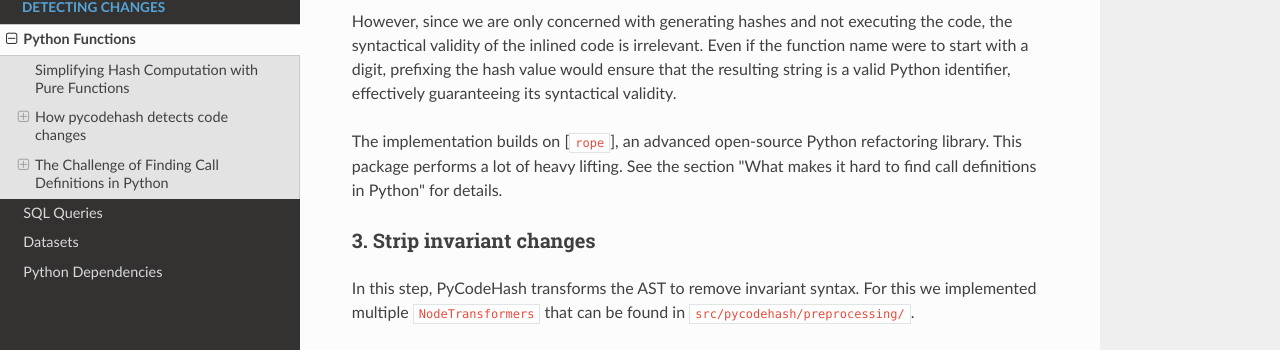
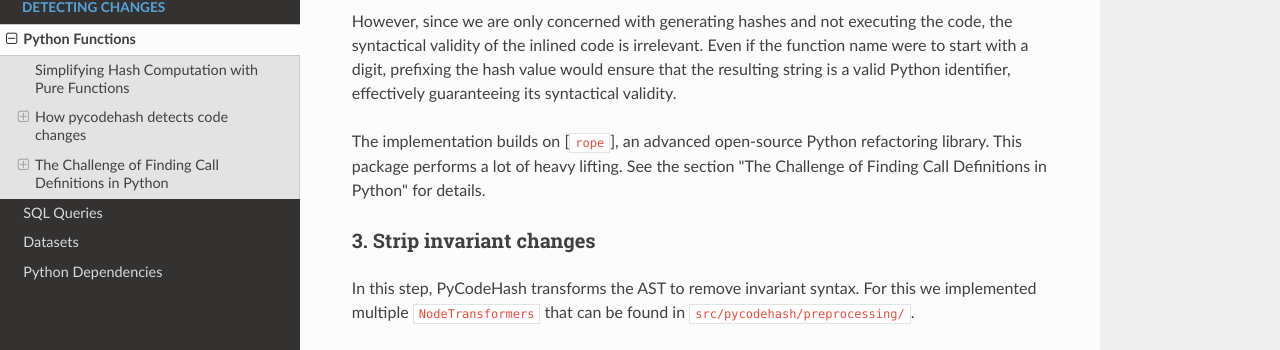
Before and after one commit to pycodehash/pycodehash, an MkDocs documentation site: the page built from docs/python_functions.md, in a window 1280 px wide and 900 px high, scrolled down 2331 px. Shown: the part 126-476 px from the top of the window. Built offline with MkDocs 1.6.1, drawn with Linux system fonts in a browser that asks for light colours; nearby versions of some CDN libraries.

Commit message:
DOC: fix reference to updated section

```diff
--- a/docs/python_functions.md
+++ b/docs/python_functions.md
@@ -118,7 +118,8 @@ prefixing the hash value would ensure that the resulting string is a valid
 Python identifier, effectively guaranteeing its syntactical validity.
 
 The implementation builds on [`rope`], an advanced open-source Python refactoring library.
-This package performs a lot of heavy lifting. See the section "What makes it hard to find call definitions in Python" for details.
+This package performs a lot of heavy lifting.
+See the section "The Challenge of Finding Call Definitions in Python" for details.
 
 ### 3. Strip invariant changes
 
```
